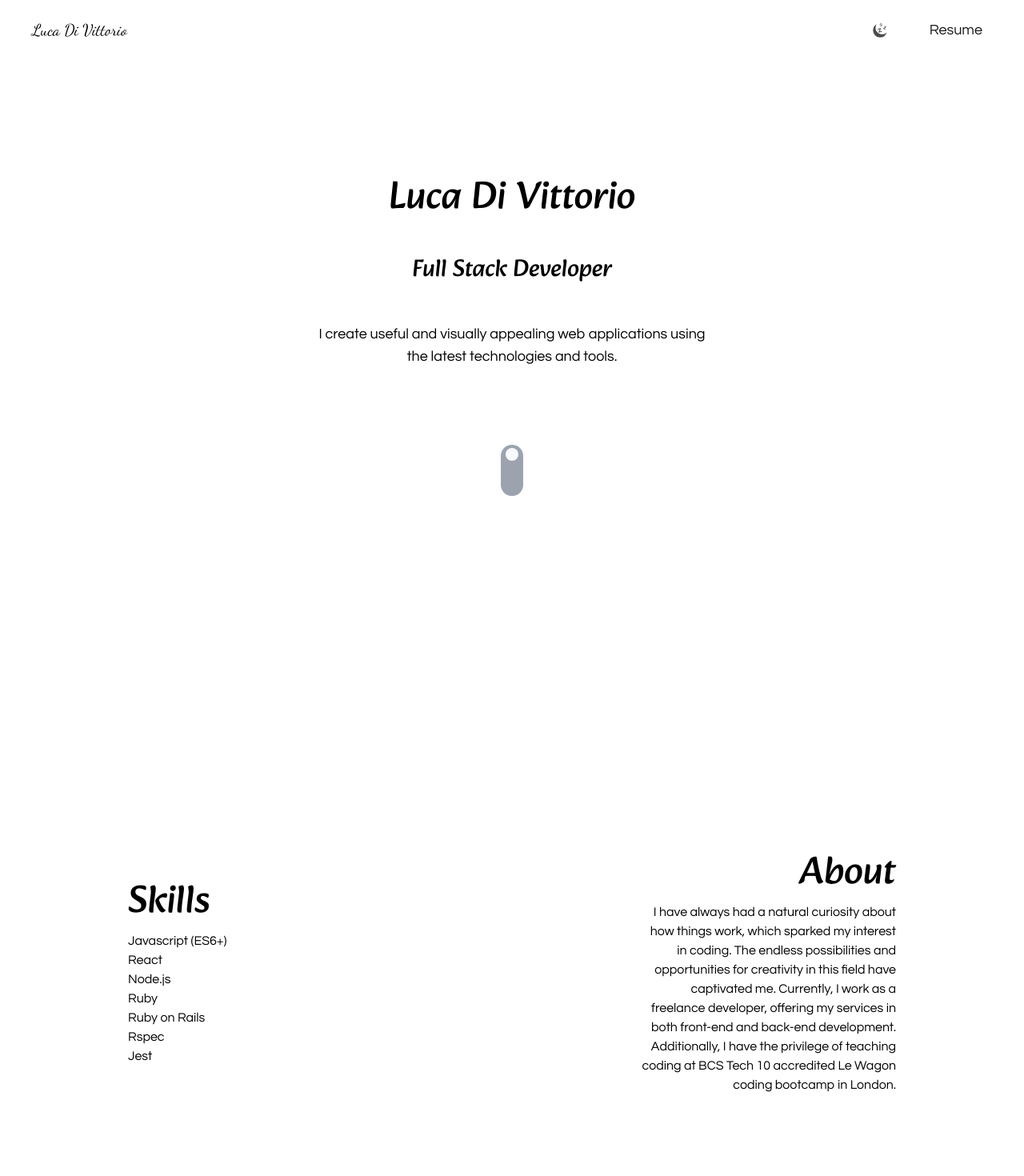
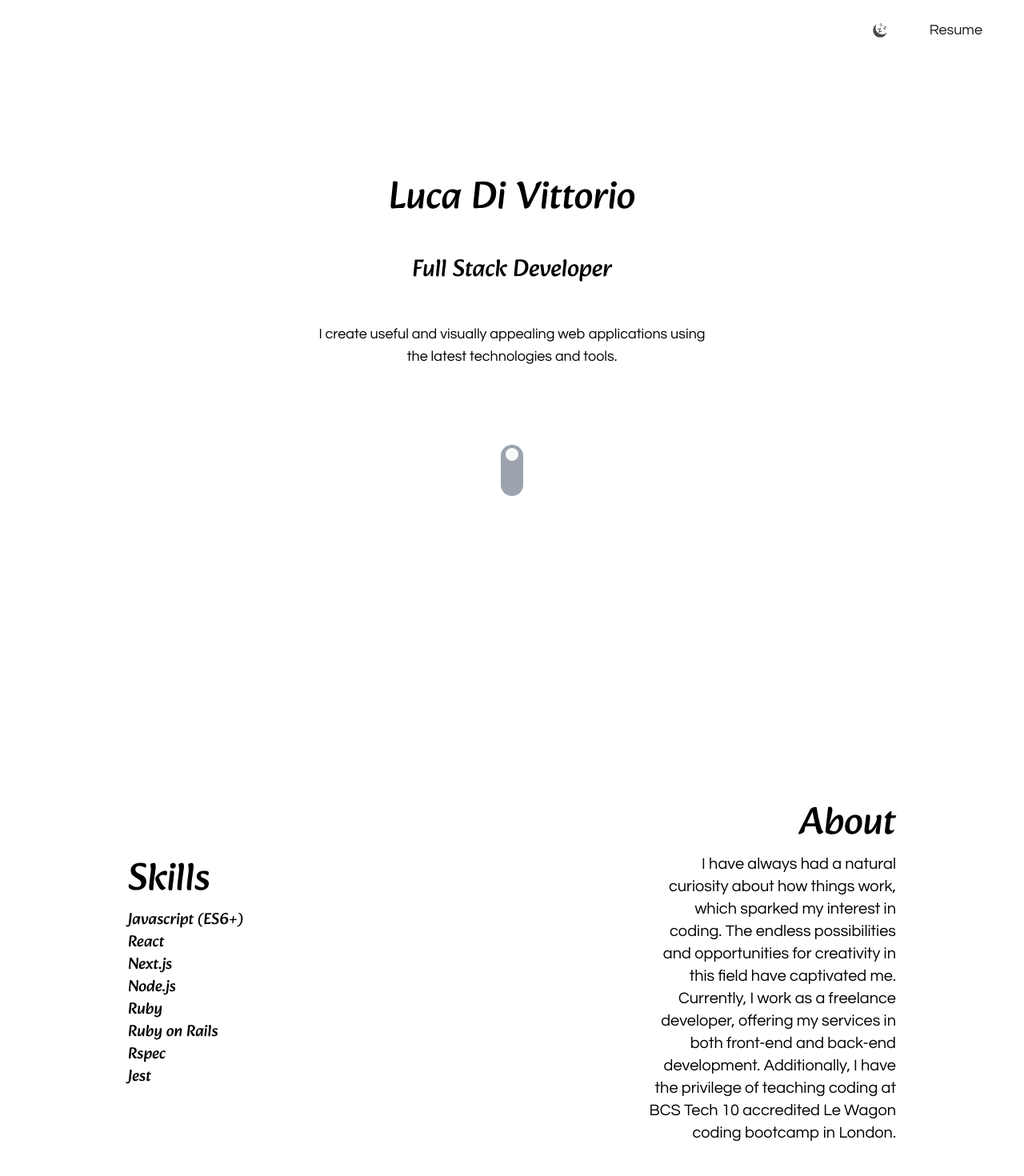
Before and after one commit to Luca-Divit/react-portfolio, a Next.js app: page / in a window 1280 px wide. Shown: the top 1470 px of the page at 80% size. Built offline with nearby package versions, Linux system fonts and the light colour scheme; no server answers.

Commit message:
added darkModeColors to every components and created a footer

```diff
--- a/src/components/About.js
+++ b/src/components/About.js
@@ -1,21 +1,22 @@
 const About = () => {
   return (
-    <div className="my-16 w-9/12 mx-auto lg:flex lg:min-h-screen lg:items-center">
+    <div className="my-16 w-9/12 mx-auto lg:flex lg:min-h-screen lg:items-center dark:text-white">
       <div>
         <h2 className="my-3 text-5xl">Skills</h2>
         <ul>
-          <li>Javascript (ES6+)</li>
-          <li>React</li>
-          <li>Node.js</li>
-          <li>Ruby</li>
-          <li>Ruby on Rails</li>
-          <li>Rspec</li>
-          <li>Jest</li>
+          <li><h2 className="text-xl">Javascript (ES6+)</h2></li>
+          <li><h2 className="text-xl">React</h2></li>
+          <li><h2 className="text-xl">Next.js</h2></li>
+          <li><h2 className="text-xl">Node.js</h2></li>
+          <li><h2 className="text-xl">Ruby</h2></li>
+          <li><h2 className="text-xl">Ruby on Rails</h2></li>
+          <li><h2 className="text-xl">Rspec</h2></li>
+          <li><h2 className="text-xl">Jest</h2></li>
         </ul>
       </div>
       <div className="text-end w-9/12 ml-auto lg:w-4/12">
         <h2 className="my-3 text-5xl">About</h2>
-        <p>I have always had a natural curiosity about how things work, which sparked my interest in coding. The endless possibilities and opportunities for creativity in this field have captivated me. Currently, I work as a freelance developer, offering my services in both front-end and back-end development. Additionally, I have the privilege of teaching coding at BCS Tech 10 accredited Le Wagon coding bootcamp in London.</p>
+        <p className="text-xl">I have always had a natural curiosity about how things work, which sparked my interest in coding. The endless possibilities and opportunities for creativity in this field have captivated me. Currently, I work as a freelance developer, offering my services in both front-end and back-end development. Additionally, I have the privilege of teaching coding at BCS Tech 10 accredited Le Wagon coding bootcamp in London.</p>
       </div>
     </div>
   )
--- /dev/null
+++ b/src/components/Footer.js
@@ -0,0 +1,12 @@
+import { DiReact } from "react-icons/di"
+import { TbBrandNextjs } from "react-icons/tb"
+
+const Footer = () => {
+  return (
+    <div className="py-2 flex items-center justify-center dark:text-white">
+      <h2 className="mr-1">Built with React </h2><a href="https://react.dev/"><DiReact size={30} className=" text-slate-600 dark:text-slate-400 react-icon"/></a><h2 className="mr-1">+ Next.js </h2><a href="https://nextjs.org/"><TbBrandNextjs size={30} className="next-icon"/></a>
+    </div>
+  )
+}
+
+export default Footer
--- a/src/components/Main.js
+++ b/src/components/Main.js
@@ -1,6 +1,6 @@
 const Main = () => {
   return (
-    <div className="area">
+    <div className="area dark:bg-gradient-to-r dark:from-slate-500 dark:to-slate-400 dark:text-white">
       <div className="text-center mx-8 py-44">
         <h1 className="text-5xl my-12">Luca Di Vittorio</h1>
         <h2 className="text-3xl my-12">Full Stack Developer</h2>
@@ -8,7 +8,7 @@ const Main = () => {
           I create useful and visually appealing web applications using the latest technologies and tools.
         </p>
       </div>
-        <div className=" bg-gray-400 h-16 w-7 rounded-2xl flex justify-center mx-auto py-1 lg:relative md:relative -top-32">
+        <div className=" bg-gray-400 h-16 w-7 rounded-2xl flex justify-center mx-auto py-1 lg:relative md:relative sm:relative xs:relative -top-32">
           <a href="#about" className="z-10">
             <div className="pin bg-slate-50 w-4 h-4 rounded-full"></div>
           </a>
--- a/src/components/Navbar.js
+++ b/src/components/Navbar.js
@@ -1,15 +1,26 @@
 import { MdOutlineLightMode } from "react-icons/md";
 import { GiNightSleep } from "react-icons/gi";
-import React from "react";
+import { useState, useEffect } from "react";
 
 const Navbar = (props) => {
-  console.log(props)
+  const [scrollTop, setScrollTop] = useState(0);
+
+  let opacity = scrollTop / 800
+
+  useEffect(() => {
+    const handleScroll = event => {
+      setScrollTop(window.scrollY);
+    };
+
+    window.addEventListener('scroll', handleScroll);
+  }, []);
+
   return (
-    <div className="flex justify-between py-5 px-10 items-center fixed w-full bg-white z-10 dark:bg-slate-700 dark:text-white">
-      <h1 className="cursor-pointer font-dancing text-xl hover:drop-shadow-lg shadow-slate-500"><a href="#">Luca Di Vittorio</a></h1>
+    <div className="flex justify-between py-5 px-10 items-center fixed w-full bg-white z-20 dark:bg-slate-700 dark:text-white">
+      <h1 className="cursor-pointer font-dancing text-xl hover:drop-shadow-lg shadow-slate-500" style={{opacity: opacity}}><a href="#">Luca Di Vittorio</a></h1>
       <ul className="flex items-center">
         <li className="cursor-pointer text-xl opacity-70 hover:opacity-100 hover:drop-shadow-xl shadow-slate-500">{ props.darkMode ? <MdOutlineLightMode onClick={props.onClick}/> : <GiNightSleep onClick={props.onClick}/> }</li>
-        <li className="text-lg ml-10 py-1 px-3 rounded-lg cursor-pointer opacity-90 hover:opacity-100 hover:shadow-md shadow-slate-500 gradient dark:bg-gradient-to-r dark:from-violet-900 dark:to-violet-500"><a href="#">Resume</a></li>
+        <li className="text-lg ml-10 py-1 px-3 rounded-lg cursor-pointer opacity-90 hover:opacity-100 hover:shadow-md shadow-slate-500 gradient dark:bg-gradient-to-r dark:from-slate-500 dark:to-slate-400"><a href="#">Resume</a></li>
       </ul>
     </div>
   )
--- a/src/components/Project.js
+++ b/src/components/Project.js
@@ -132,13 +132,13 @@ const Project = ({
       >
         <div>
           <h1
-            className="text-center text-xl font-semibold p-3"
+            className="text-center text-xl font-semibold p-3 dark:bg-gradient-to-r dark:from-slate-500 dark:to-slate-400"
             id="project-card-name"
           >
             {name}
           </h1>
         </div>
-        <div className={` p-4 border bg-gray-50 m-auto md:m-0 `}>
+        <div className={` p-4 border bg-gray-50 m-auto md:m-0 dark:bg-slate-700 dark:border-none`}>
           <p
             className="my-3"
             dangerouslySetInnerHTML={{ __html: replaceMarkup(desc) }}
--- a/src/components/Projects.js
+++ b/src/components/Projects.js
@@ -11,7 +11,7 @@ import findMobile from '../assets/images/findMobile.gif'
 
 const Projects = () => {
   return (
-    <div className="project-area py-2">
+    <div className="project-area py-2 dark:bg-gradient-to-r dark:from-slate-500 dark:to-slate-400 dark:text-white">
       <section id="projects">
       <h1 className="text-5xl p-4 font-medium my-16">Projects</h1>
       {/* Ensure desktop images are at 16:9 ratio */}
--- a/src/components/TechPill.js
+++ b/src/components/TechPill.js
@@ -1,6 +1,6 @@
 const TechPill = ({ name }) => {
   return (
-    <div className="rounded-3xl px-3 py-2 bg-[#faebd7] m-1">
+    <div className="rounded-3xl px-3 py-2 bg-[#faebd7] m-1 dark:bg-gradient-to-r dark:from-slate-500 dark:to-slate-400">
       <p className="text-xs">{name}</p>
     </div>
   )
--- a/src/pages/index.js
+++ b/src/pages/index.js
@@ -4,6 +4,7 @@ import Main from '../components/Main';
 import About from '../components/About';
 import Projects from '../components/Projects';
 import Contact from '../components/Contact';
+import Footer from '../components/Footer';
 import { useState } from 'react';
 
 const Home = () => {
@@ -16,11 +17,14 @@ const Home = () => {
         <meta name="viewport" content="width=device-width, initial-scale=1" />
         <link rel="icon" href="/favicon.ico" />
       </Head>
-      <Navbar darkMode={darkMode} onClick={() => setDarkMode(!darkMode)} />
-      <Main />
-      <About />
-      <Projects />
-      <Contact />
+      <div className="dark:bg-slate-700">
+        <Navbar darkMode={darkMode} onClick={() => setDarkMode(!darkMode)} />
+        <Main />
+        <About />
+        <Projects />
+        <Contact darkMode={darkMode} />
+        <Footer />
+      </div>
     </div>
   )
 }
--- a/src/styles/components/contact.css
+++ b/src/styles/components/contact.css
@@ -7,6 +7,10 @@
   background: -webkit-linear-gradient( 174.2deg,  rgba(255,244,228,1) 7.1%, rgba(240,246,238,1) 67.4% );
 }
 
+.gradient-hoverdm:hover {
+  background: -webkit-linear-gradient( 174.2deg,  rgba(100,116,139,1) 7.1%, rgba(148,163,184,1) 67.4% )
+}
+
 @media (min-width: 1250px) {
   .contact-socials {
     width: 2rem;
--- /dev/null
+++ b/src/styles/components/icons.css
@@ -0,0 +1,12 @@
+.react-icon {
+  animation: rotate 5s linear infinite;
+}
+
+@keyframes rotate {
+  0%{
+    transform: rotate(0deg)
+  }
+  100%{
+    transform: rotate(360deg)
+  }
+}
--- a/src/styles/globals.css
+++ b/src/styles/globals.css
@@ -6,6 +6,7 @@
 @import "./components/button.css";
 @import "./components/projects.css";
 @import "./components/contact.css";
+@import "./components/icons.css";
 
 @font-face {
   font-family: "Dancing";
```
Also changed, not shown: src/components/Contact.js (+15 -15 lines).
